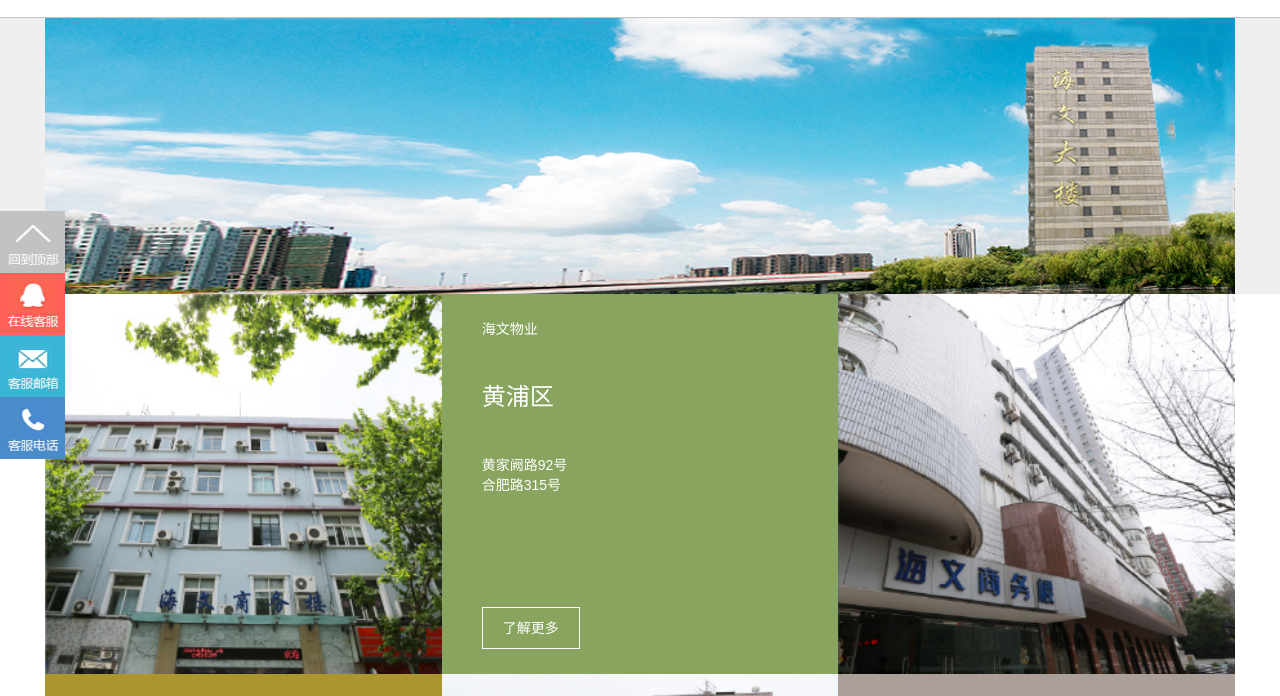
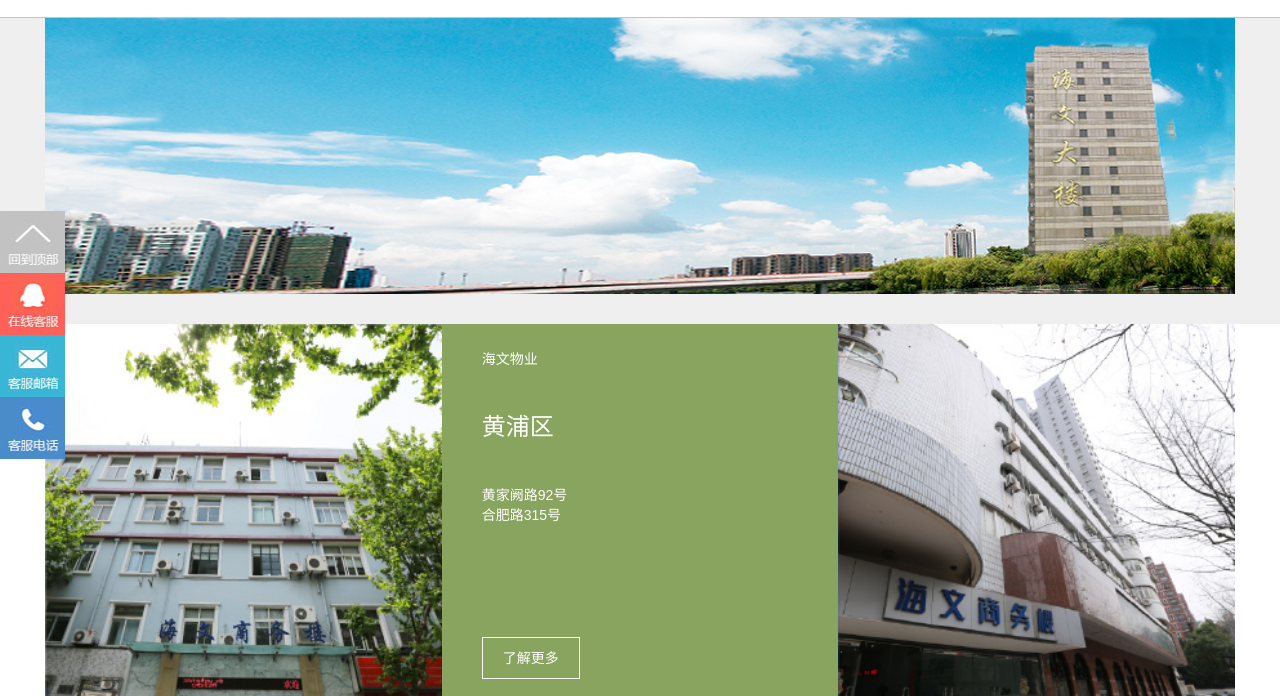
Before and after one commit to esong-fe/Hero-property, a plain HTML site: page src/html/index/index.html in a window 1280 px wide. Shown: the part 65-761 px from the top of the page. Drawn offline with Linux system fonts and the light colour scheme.

Commit message:
增加5mm的空白

```diff
--- a/src/html/index/index.html
+++ b/src/html/index/index.html
@@ -60,7 +60,7 @@
       </div>
     </header>
     <section class="container">
-      <div class="yx-banner ">
+      <div class="yx-banner-1 ">
 
       </div>
     </section>
--- a/src/public/css/global.css
+++ b/src/public/css/global.css
@@ -64,8 +64,13 @@
 .yx-banner {
   height: 276px;
   width: 1190px;float:right;
+  background: url("../../html/index/banner-222.jpg") no-repeat center center; }
+.yx-banner-1{
+  height: 276px;
+  width: 1190px;float:right;
+  margin-bottom: 30px;
+  background: url("../../html/index/banner-222.jpg") no-repeat center center; }
 
-  background: url("../../html/index/banner-222.jpg") no-repeat center center; }
 
 .yx-banner h3 {
   display: inline-block;
```
